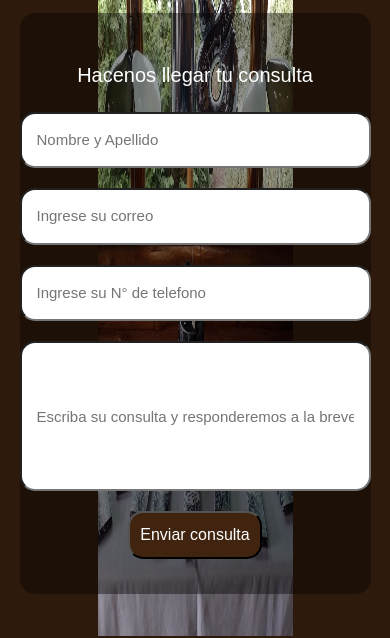
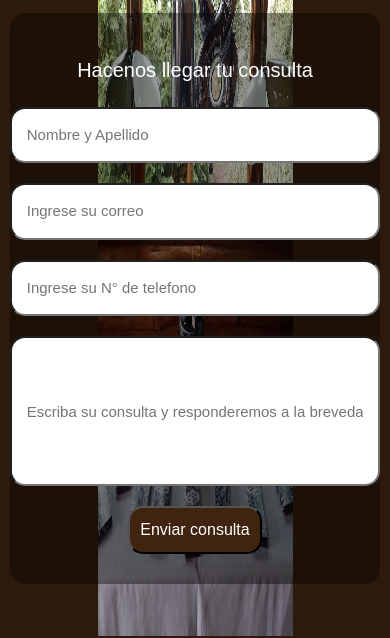
Before and after one commit to Pichon1976/TI-Grupo-3-VF, a plain HTML site: page contacto.html in a window 390 px wide. Shown: the part 208-846 px from the top of the page. Drawn offline with nearby package versions, Linux system fonts and the light colour scheme.

Commit message:
vsdczxfs

```diff
--- a/styles/contacto.css
+++ b/styles/contacto.css
@@ -124,10 +124,10 @@ form{
   /* funcional al celular */
   @media screen and (max-width:480px){
     form{
-      width: 90%;
+      width: 95%;
       grid-template-columns: repeat(1, 1fr);
-      grid-gap:30px;
-      padding: 35px 0px;
+      grid-gap:25px;
+      padding: 30px 0px;
   }
 }
 
@@ -204,7 +204,7 @@ form{
     .grupo-1{
         width: 90%;
         grid-template-columns: repeat(1, 1fr);
-        grid-gap:30px;
-        padding: 35px 0px;
+        grid-gap:25px;
+        padding: 30px 0px;
     }
 }
```
